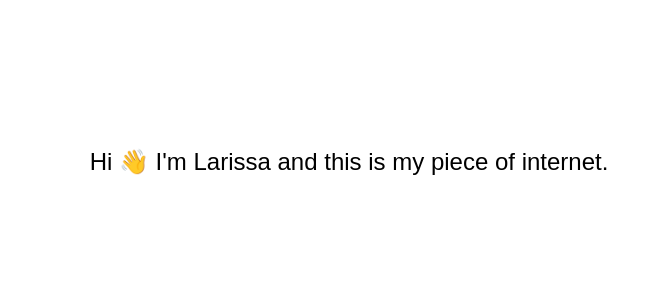
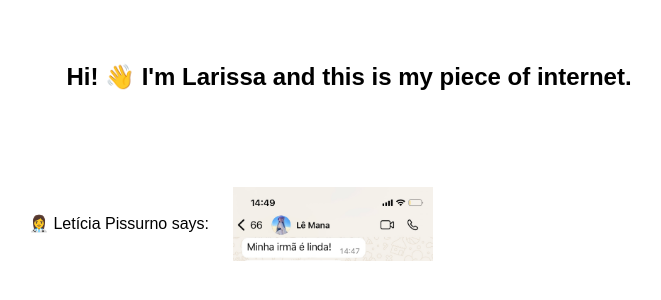
Before and after one commit to larissapissurno/larissapissurno.dev, a Next.js app: page / in a window 1280 px wide. Shown: the part 238-538 px from the top of the page, without its empty margins (291-952 px from the left). Built offline with nearby package versions, Linux system fonts and the light colour scheme.

Commit message:
leticia says

```diff
--- a/pages/index.js
+++ b/pages/index.js
@@ -1,7 +1,14 @@
 export default function Home() {
   return (
     <div style={styles.container}>
-      Hi 👋 I'm Larissa and this is my piece of internet.
+      <div style={styles.title}>
+        Hi! 👋 I'm Larissa and this is my piece of internet.
+      </div>
+
+      <div style={styles.content}>
+        <p>👩‍⚕️ Letícia Pissurno says: </p>
+        <img src="/sis.jpg" width={200} alt="My sis loves me" />
+      </div>
     </div>
   );
 }
@@ -9,11 +16,34 @@ export default function Home() {
 const styles = {
   container: {
     display: "flex",
+    flexDirection: "column",
     justifyContent: "center",
     alignItems: "center",
     height: "100vh",
+    gap: 48,
 
     fontFamily: "sans-serif",
+    fontSize: 16,
+  },
+
+  img: {
+    width: 200,
+    height: 200,
+  },
+
+  title: {
     fontSize: 24,
+    fontWeight: "bold",
+    marginBottom: 48,
+  },
+
+  content: {
+    display: "flex",
+    alignItems: "center",
+    gap: 24,
+
+    // border: "1px solid black",
+
+    width: "50vw",
   },
 };
```
Also changed, not shown: public/sis.jpg (added).
